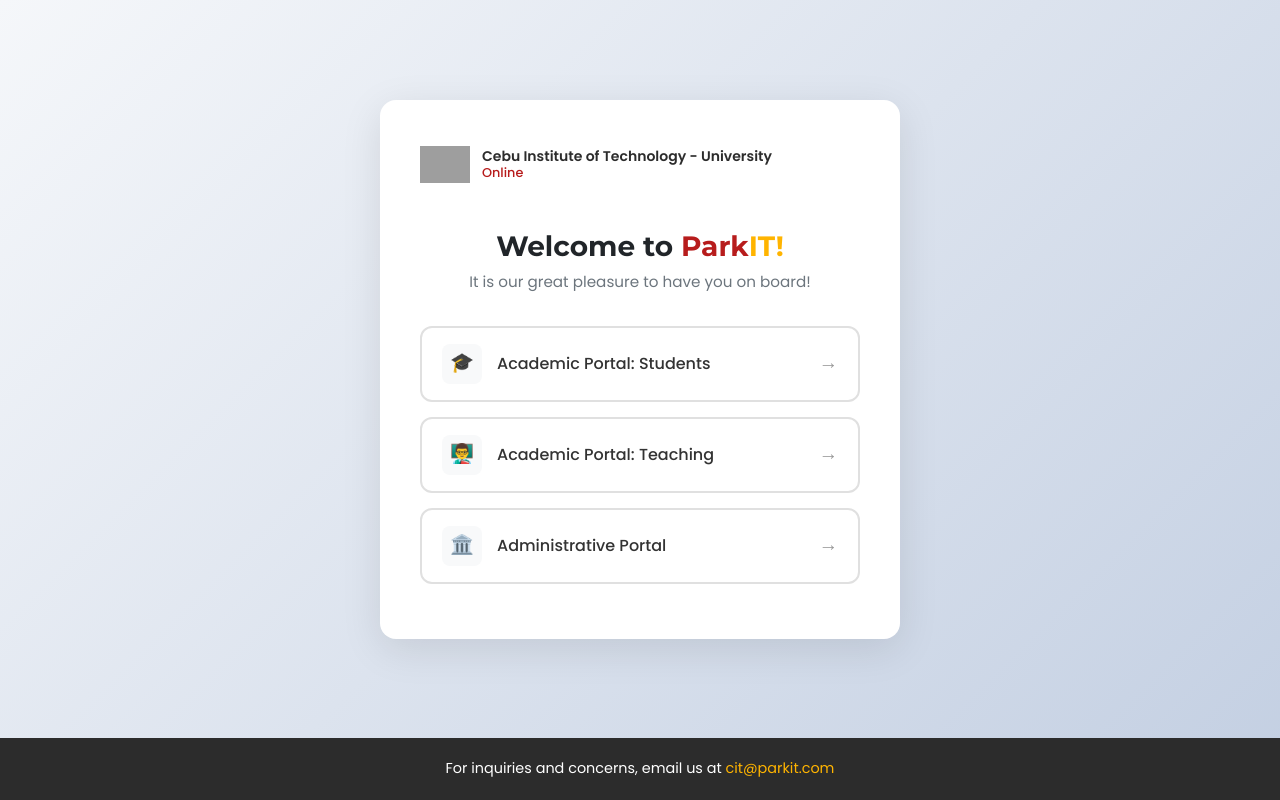
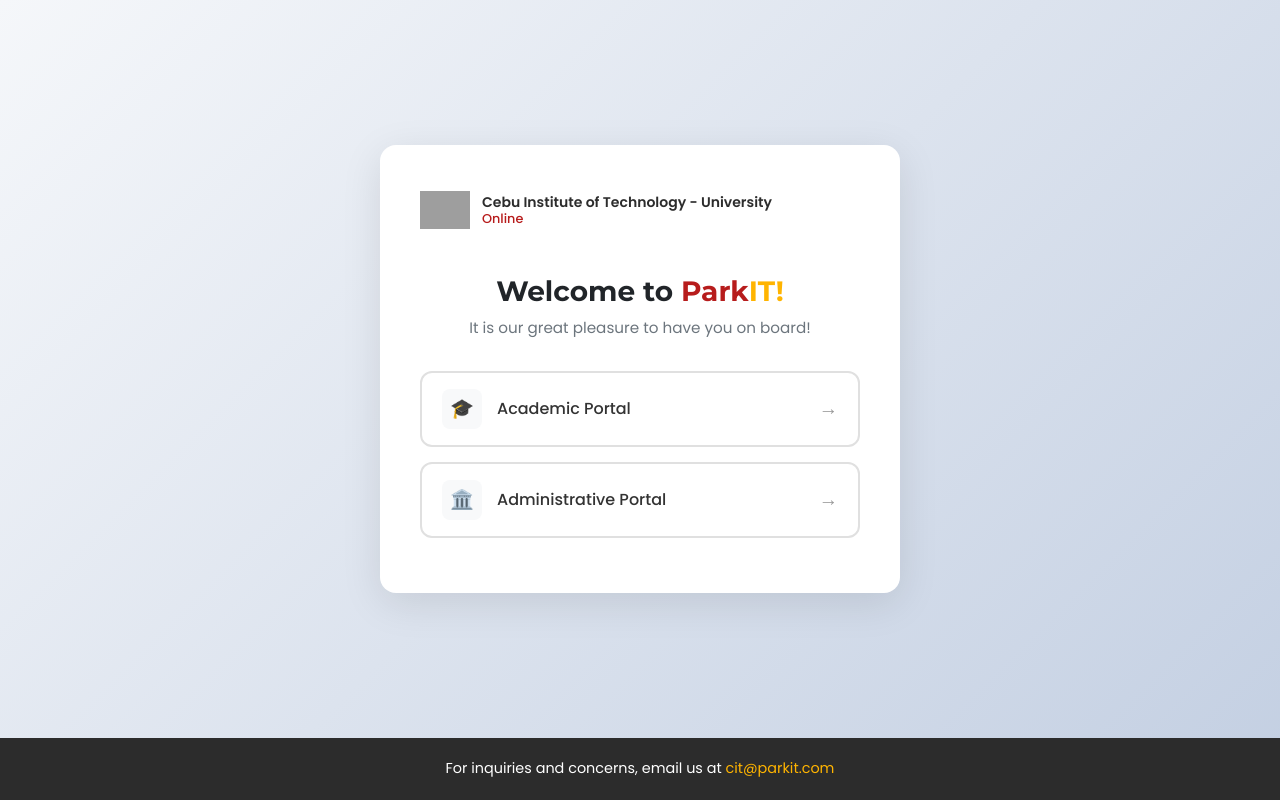
Before and after one commit to Kitanoed/Park_IT, a Django app: page / in a window 1280 px wide. Run offline with Django 5.2, Linux system fonts and the light colour scheme; grey boxes are pictures that could not be loaded.

Commit message:
removed student and teacher login page and merged it into one

```diff
--- a/Park_IT/urls.py
+++ b/Park_IT/urls.py
@@ -22,6 +22,5 @@
     path('admin/', admin.site.urls),
     path('', views.home, name='home'),
     path('signin/student/', views.signin_student, name='signin_student'),
-    path('signin/teacher/', views.signin_teacher, name='signin_teacher'),
     path('signin/admin/', views.signin_admin, name='signin_admin'),
 ]
--- a/Park_IT/views.py
+++ b/Park_IT/views.py
@@ -10,9 +10,5 @@
     return render(request, 'signin_student.html')
 
 
-def signin_teacher(request: HttpRequest) -> HttpResponse:
-    return render(request, 'signin_teacher.html')
-
-
 def signin_admin(request: HttpRequest) -> HttpResponse:
     return render(request, 'signin_admin.html')
--- a/templates/signIn.html
+++ b/templates/signIn.html
@@ -22,15 +22,7 @@
     <a href="{% url 'signin_student' %}" class="btn-portal">
       <div class="d-flex align-items-center">
         <div class="portal-icon">🎓</div>
-        <span>Academic Portal: Students</span>
-      </div>
-      <span class="arrow-icon">→</span>
-    </a>
-
-    <a href="{% url 'signin_teacher' %}" class="btn-portal">
-      <div class="d-flex align-items-center">
-        <div class="portal-icon">👨‍🏫</div>
-        <span>Academic Portal: Teaching</span>
+        <span>Academic Portal</span>
       </div>
       <span class="arrow-icon">→</span>
     </a>
--- a/templates/signin_student.html
+++ b/templates/signin_student.html
@@ -14,8 +14,8 @@
   <form method="POST">
     {% csrf_token %}
     <div class="form-floating mb-3">
-      <input type="text" class="form-control" id="teacherId" name="studentId" placeholder="Student ID">
-      <label for="studentId">Enter Teacher ID</label>
+      <input type="text" class="form-control" id="studentId" name="studentId" placeholder="Student ID">
+      <label for="studentId">Enter ID</label>
     </div>
     <div class="form-floating mb-3">
       <input type="password" class="form-control" id="password" name="password" placeholder="Password">
```
Also changed, not shown: templates/signin_teacher.html (deleted, +0 -34 lines).
